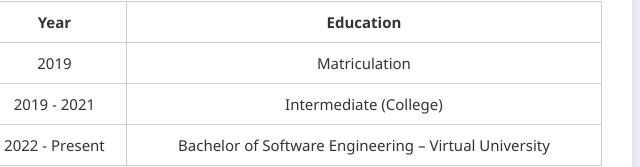
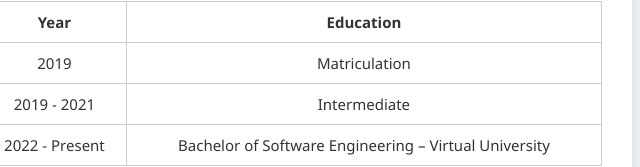
Before and after one commit to Ahmed487549/My-Resume, a plain HTML site: page index.html in a window 1280 px wide. Shown: the part 654-821 px from the top of the page, 508-1148 px from the left. Drawn offline with Linux system fonts and the light colour scheme.

```diff
--- a/index.html
+++ b/index.html
@@ -254,7 +254,7 @@
         </tr>
         <tr>
           <td>2019 - 2021</td>
-          <td>Intermediate (College)</td>
+          <td>Intermediate </td>
         </tr>
         <tr>
           <td>2022 - Present</td>
```
